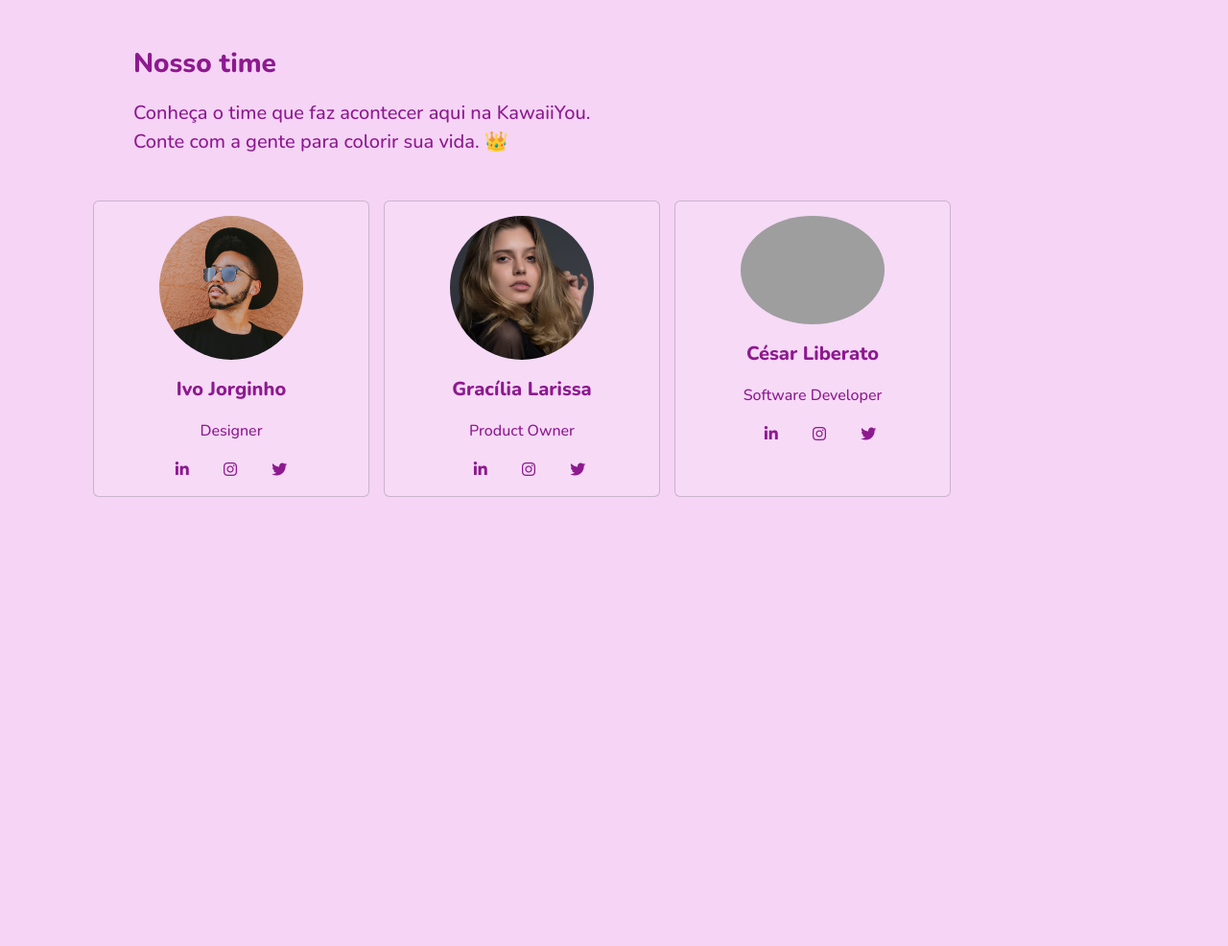
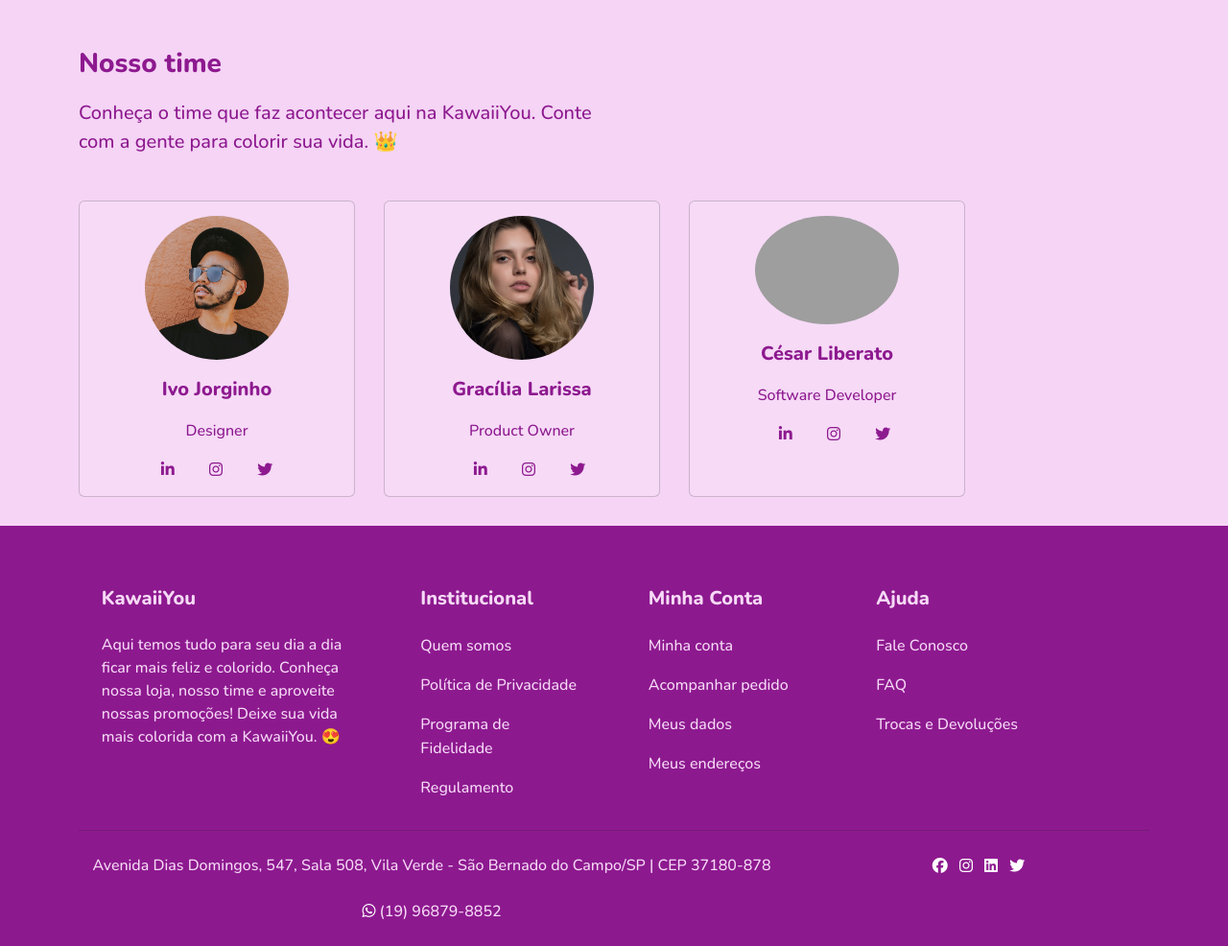
Before and after one commit to patandrade09/projeto-e-commerce, a plain HTML site: page index.html in a window 1280 px wide. Shown: the part 2118-3104 px from the top of the page at 96% size. Before the commit the page ends 2666 px from the top, so only its background shows below. Drawn offline with nearby package versions, Linux system fonts and the light colour scheme; grey boxes are pictures that could not be loaded.

Commit message:
footer e finalização

```diff
--- a/index.html
+++ b/index.html
@@ -33,11 +33,11 @@
     <ul class="navbar-nav me-auto mb-2 mb-lg-0">
       <li class="nav-item">
         <a class="nav-link" style="color:#8d198f; font-weight: 800; font-family: 'Nunito', sans-serif;"
-              href="#">PRODUTOS</a>
+          href="#products">PRODUTOS</a>
         <a class="nav-link" style="color:#8d198f; font-weight: 800; font-family: 'Nunito', sans-serif;"
-              href="#">QUEM SOMOS</a>
+          href="#aboutUs">QUEM SOMOS</a>
         <a class="nav-link" style="color:#8d198f; font-weight: 800; font-family: 'Nunito', sans-serif;"
-              href="#">NOSSO TIME</a>
+          href="#team">NOSSO TIME</a>
       </li>
     </ul>
     <form class="d-flex" role="search">
@@ -87,7 +87,7 @@
 </button>
 </div>
 <div class="container text-center" style="margin-top: 6rem; border-radius: 5px;">
-    <p class="text-start fs-3" style="color:#8d198f; font-weight: 800; font-family: 'Nunito', sans-serif;">Nossos
+<p class="text-start fs-3" style="color:#8d198f; font-weight: 800; font-family: 'Nunito', sans-serif;" id="products">Nossos
   Produtos</p>
 <div class="card-group">
   <div class="card" style="background-color: #f6daf6;">
@@ -171,10 +171,10 @@
   </div>
 </div>
 
-  <div class="container text-center mt-5" style="margin-left:45px">
-    <div class="row row-cols-2">
+<div class="text-center mt-5" >
+<div class="row align-items-center">
   <div class="col">
-        <p class="text-start fs-3" style="color:#8d198f; font-weight: 800; font-family: 'Nunito', sans-serif;">Quem
+    <p class="text-start fs-3" style="color:#8d198f; font-weight: 800; font-family: 'Nunito', sans-serif;" id="aboutUs">Quem
       somos</p>
     <p class="text-start fs-5" style="color:#8d198f; font-weight: 500; font-family: 'Nunito', sans-serif;">Nascemos
       em 2017 com o intuito de trazer cor ao seu dia a dia! Temos diversos tipo de itens de papelaria e presentes
@@ -182,17 +182,17 @@
       Deixe sua vida mais colorida com a KawaiiYou. 😍</p>
   </div>
   <div class="col">
-        <div class="text-center" style="margin-right: 15rem">
+    <div class="text-center">
       <img src="assets/kawaiiyou-logo.png" class="rounded">
     </div>
   </div>
 </div>
 </div>
 
-  <div class="container text-center mt-5" style="margin-left:45px" >
+<div class="text-center mt-5" >
 <div class="row row-cols-2">
   <div class="col">
-        <p class="text-start fs-3" style="color:#8d198f; font-weight: 800; font-family: 'Nunito', sans-serif;">Nosso
+    <p class="text-start fs-3" style="color:#8d198f; font-weight: 800; font-family: 'Nunito', sans-serif;" id="team">Nosso
       time</p>
     <p class="text-start fs-5" style="color:#8d198f; font-weight: 500; font-family: 'Nunito', sans-serif;">
       Conheça o time que faz acontecer aqui na KawaiiYou. Conte com a gente para colorir sua vida. 👑
@@ -201,7 +201,7 @@
 </div>
 </div>
 
-  <div class="d-flex flex-wrap justify-content-evenly" style="margin-top: 30px; margin-bottom: 30px;">
+<div class="d-flex justify-content-between" style="margin-top: 30px; margin-bottom: 30px;">
 
 <div class="card" style="width: 18rem; align-items: center; padding-top: 15px; background-color: #f6daf6;">
   <img src="assets/team1.jpg" class="rounded-circle" style="width: 150px;" alt="Avatar" />
@@ -240,9 +240,67 @@
   </div>
 </div>
 </div>
-
 </div>
 
 
+<footer class="pt-5 pb-4" style="background-color:#8d198f">
+<div class="container text-start">
+  <div class="row text-start">
+    <div class="col-md-3 col-lg-3 col-xl-3 mx-auto mt-3">
+      <h5 class="text mb-4" style="color:#f6daf6; font-weight: 800; font-family: 'Nunito', sans-serif;">KawaiiYou</h5>
+      <p style="color:#f6daf6; font-weight: 500; font-family: 'Nunito', sans-serif;">Aqui temos tudo para seu dia a dia ficar mais feliz e colorido. Conheça nossa loja, nosso time e aproveite nossas promoções!
+        Deixe sua vida mais colorida com a KawaiiYou. 😍
+      </p>
+    </div>
+    <div class="col-md-2 col-lg-2 col-xl-2 mx-auto mt-3">
+      <h5 class="text mb-4" style="color:#f6daf6; font-weight: 800; font-family: 'Nunito', sans-serif;">Institucional</h5>
+      <p><a class="text-decoration-none" href="#" style="color:#f6daf6; font-weight: 500; font-family: 'Nunito', sans-serif;">Quem somos</a></p>
+      <p><a class="text-decoration-none" href="#" style="color:#f6daf6; font-weight: 500; font-family: 'Nunito', sans-serif;">Política de Privacidade</a></p>
+      <p><a class="text-decoration-none" href="#" style="color:#f6daf6; font-weight: 500; font-family: 'Nunito', sans-serif;">Programa de Fidelidade</a></p>
+      <p><a class="text-decoration-none" href="#" style="color:#f6daf6; font-weight: 500; font-family: 'Nunito', sans-serif;">Regulamento</a></p>
+    </div>
+    <div class="col-md-3 col-lg-2 col-xl-2 mx-auto mt-3">
+                <h5 class="text mb-4" style="color:#f6daf6; font-weight: 800; font-family: 'Nunito', sans-serif;">Minha Conta</h5>
+                <p><a class="text-decoration-none" href="#" style="color:#f6daf6; font-weight: 500; font-family: 'Nunito', sans-serif;">Minha conta</a></p>
+      <p><a class="text-decoration-none" href="#" style="color:#f6daf6; font-weight: 500; font-family: 'Nunito', sans-serif;">Acompanhar pedido</a></p>
+      <p><a class="text-decoration-none" href="#" style="color:#f6daf6; font-weight: 500; font-family: 'Nunito', sans-serif;">Meus dados</a></p>
+      <p><a class="text-decoration-none" href="#" style="color:#f6daf6; font-weight: 500; font-family: 'Nunito', sans-serif;">Meus endereços</a></p>
 
+    </div>
+    <div class="col-md-4 col-lg-3 col-xl-3 mx-auto mt-3">
+      <h5 class="text mb-4" style="color:#f6daf6; font-weight: 800; font-family: 'Nunito', sans-serif;">Ajuda</h5>
+      <p><a class="text-decoration-none" href="#" style="color:#f6daf6; font-weight: 500; font-family: 'Nunito', sans-serif;">Fale Conosco</a></p>
+      <p><a class="text-decoration-none" href="#" style="color:#f6daf6; font-weight: 500; font-family: 'Nunito', sans-serif;">FAQ</a></p>
+      <p><a class="text-decoration-none" href="#" style="color:#f6daf6; font-weight: 500; font-family: 'Nunito', sans-serif;">Trocas e Devoluções</a></p>
+    </div>
+  </div>
+  <hr class="mb-4">
+  <div class="row align-items-start">
+      <div class="col-md-5 col-lg-8 text-center col" style="color:#f6daf6; font-weight: 500; font-family: 'Nunito', sans-serif;">
+          Avenida Dias Domingos, 547, Sala 508, Vila Verde - São Bernado do Campo/SP | CEP 37180-878<br>
+          <br>
+          <a href="#" class="btn-floating btn-sm text-white"><i class="fa-brands fa-whatsapp"></i></a> (19) 96879-8852
+      </div>
+    <div class="col-md-5 col-lg-4">
+      <div class="text-center text-md-right">
+        <div class="list-unstyled list-inline">
+          <li class="list-inline-item" style="color:#f6daf6">
+            <a href="#" class="btn-floating btn-sm text-white"><i class="fa-brands fa-facebook"></i></a>
+          </li>
+                      <li class="list-inline-item">
+            <a href="#" class="btn-floating btn-sm text-white"><i class="fa-brands fa-instagram"></i></a>
+          </li>
+                      <li class="list-inline-item">
+            <a href="#" class="btn-floating btn-sm text-white"><i class="fa-brands fa-linkedin"></i></a>
+          </li>
+                      <li class="list-inline-item">
+            <a href="#" class="btn-floating btn-sm text-white"><i class="fa-brands fa-twitter"></i></a>
+          </li>
+        </div>
+      </div>
+    </div>
+    </div>
+</div>
+</footer>
+</body>
 </html>
--- a/style.css
+++ b/style.css
@@ -1,4 +1,3 @@
-
 .logo-nav{
     max-height: 5rem;
     margin-left: 8rem;
@@ -14,6 +13,7 @@
     margin-right: 12rem;
 }
 
-.containerImg {
-
+html {
+    margin-left: 0;
+    margin-right: 0
 }
```
Lines whose indentation alone changed are shown as unchanged.
